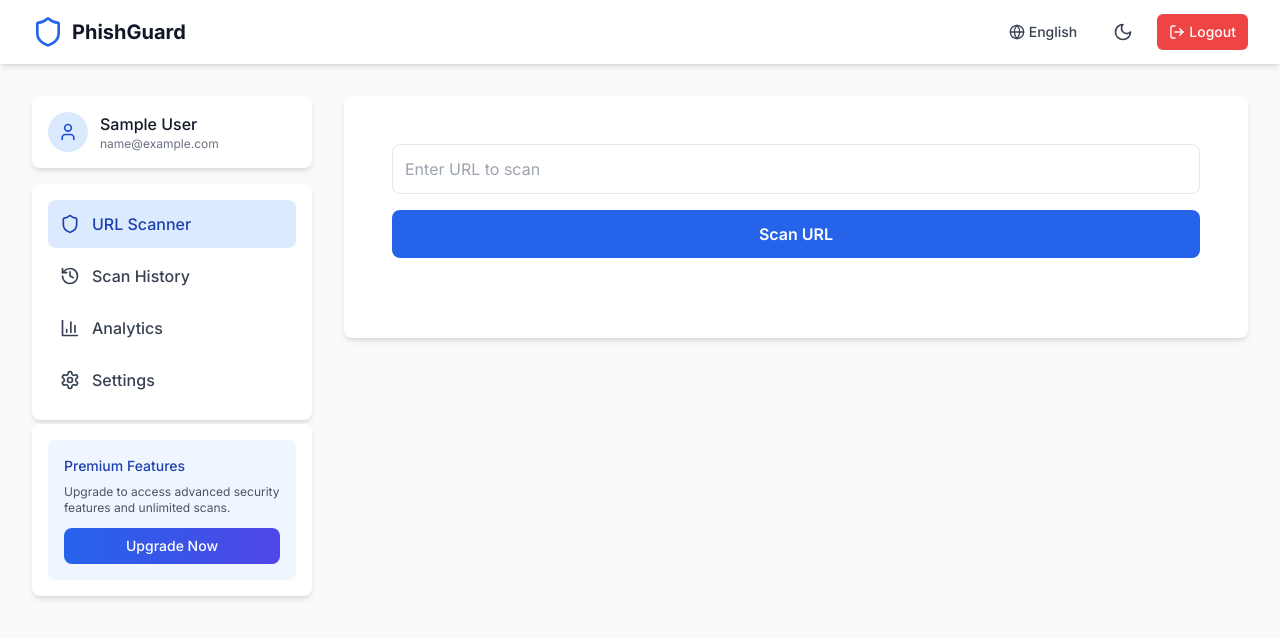
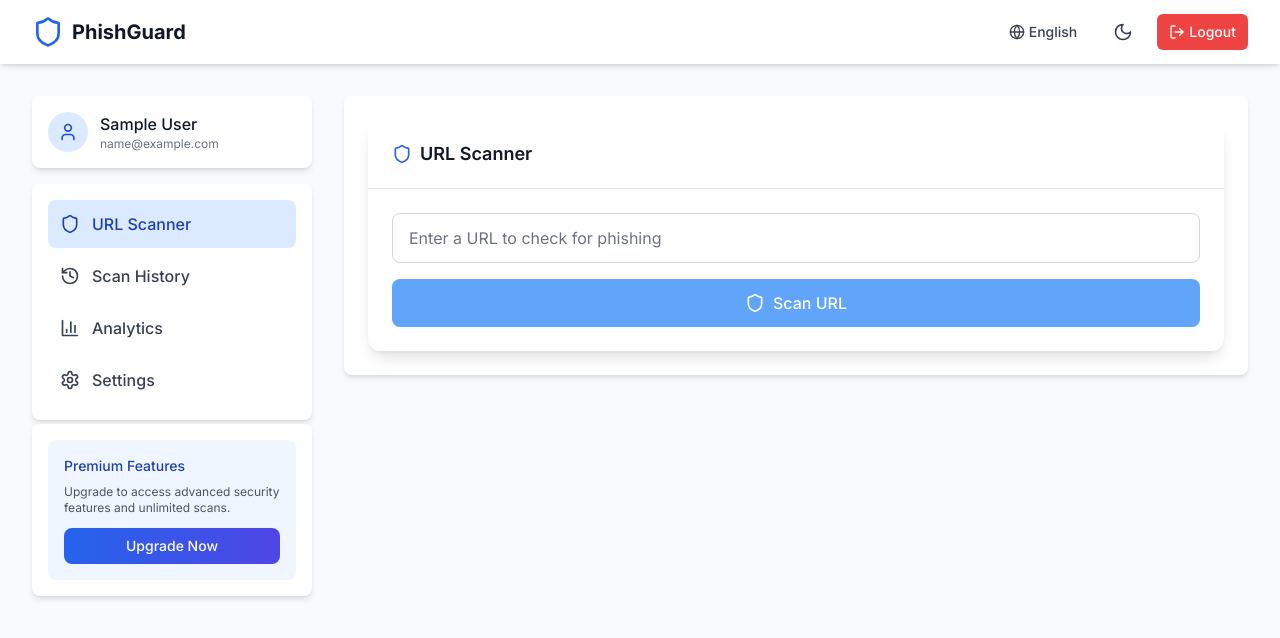
Before and after one commit to uynphm/phishing-detection-tool, a React (Vite) app: page /dashboard in a window 1280 px wide. Shown: the top 638 px of the page. Built offline with nearby package versions, Linux system fonts and the light colour scheme; sample sign-in values are in the browser's storage.

Commit message:
Handling preflight for every api call, and test scan url

```diff
--- a/src/components/UrlScanner.tsx
+++ b/src/components/UrlScanner.tsx
@@ -1,309 +1,204 @@
-import React, { useState } from 'react';
-import { useAuth } from '../contexts/AuthContext';
-import axios from 'axios';
-import { FaShieldAlt, FaExclamationTriangle, FaCheckCircle, FaInfoCircle } from 'react-icons/fa';
-import { motion } from 'framer-motion';
+import { useState } from 'react';
+import { AlertTriangle, CheckCircle, Shield, Copy, Loader2 } from 'lucide-react';
+import { useTheme } from '../contexts/ThemeContext';
 
-interface ScanResult {
-  is_phishing: boolean;
-  probability: number;
-  confidence: number;
+type ScanResult = {
+  url: string;
+  safe: boolean;
   score: number;
-  model_predictions: {
-    bert: boolean;
+  threats: string[];
+  timestamp: string;
 };
-  model_probabilities: {
-    bert: number;
-  };
-  is_suspicious: boolean;
-}
 
-interface AxiosErrorResponse {
-  code?: string;
-  response?: {
-    status?: number;
-    data?: {
-      detail?: string;
-    };
-  };
-}
-
-interface ErrorResponse {
-  detail: string;
-}
-
-const UrlScanner: React.FC = () => {
+const UrlScanner = () => {
+  const { darkMode } = useTheme();
   const [url, setUrl] = useState('');
-  const [isLoading, setIsLoading] = useState(false);
+  const [isScanning, setIsScanning] = useState(false);
   const [result, setResult] = useState<ScanResult | null>(null);
-  const [error, setError] = useState<string | null>(null);
-  const [currentStage, setCurrentStage] = useState<'idle' | 'preparing' | 'analyzing' | 'complete'>('idle');
-  const [retryCount, setRetryCount] = useState(0);
-  const { user } = useAuth();
+  const [copied, setCopied] = useState(false);
 
   const handleSubmit = async (e: React.FormEvent) => {
     e.preventDefault();
-    setIsLoading(true);
-    setError(null);
+    if (!url.trim()) return;
+
+    setIsScanning(true);
     setResult(null);
-    setCurrentStage('preparing');
 
       try {
-      // Validate URL format
-      if (!url.match(/^https?:\/\/.+/)) {
-        throw new Error('Please enter a valid URL starting with http:// or https://');
+        const response = await fetch('http://localhost:5001/api/scan-url', {
+          method: 'POST',
+          credentials: 'include',
+          headers: {'Content-Type': 'application/json'},
+          body: JSON.stringify({ url })
+        });
+
+        if (!response.ok) {
+          throw new Error('Server responsed with error!')
         }
+        // Structure of response
+        // {
+        //   "url": url,
+        //   "score": 90,
+        //   "threats": ["URL safe"]
+        // }
+        const data = await response.json();
+        console.log("Scan response:", response);
 
-      // Simulate stages for better UX
-      const stages = ['preparing', 'analyzing', 'complete'];
-      for (const stage of stages) {
-        setCurrentStage(stage as any);
-        await new Promise(resolve => setTimeout(resolve, 800));
-      }
+        const result: ScanResult = {
+          url,
+          safe: data.score > 0.3,
+          score: data.score,
+          threats: data.threats,
+          timestamp: new Date().toISOString()
+        };
 
-      const response = await axios.post<ScanResult | ErrorResponse>(
-        'http://127.0.0.1:5000/api/detect-phishing',
-        { url },
-        {
-          headers: {
-            'Content-Type': 'application/json',
-            'Accept': 'application/json'
-          },
-          timeout: 15000,
-          validateStatus: (status) => status < 500
-        }
-      );
-
-      if (response.status === 200 && 'is_phishing' in response.data) {
-        setResult(response.data as ScanResult);
-        setRetryCount(0);
-
-        // Save to history if user is logged in
-        if (user) {
-          try {
-            await axios.post(
-              'http://127.0.0.1:5000/api/save-scan',
-              {
+        setResult(result);
+      } catch (error) {
+        console.error('Error scanning URL:', error);
+        setResult({
           url,
-                result: response.data,
-                userId: user.id
-              },
-              {
-                headers: {
-                  'Content-Type': 'application/json',
-                  'Authorization': `Bearer ${localStorage.getItem('token')}`
-                }
-              }
-            );
-          } catch (error) {
-            console.error('Failed to save scan to history:', error);
-          }
-        }
-      } else {
-        const errorData = response.data as ErrorResponse;
-        throw new Error(errorData.detail || 'Failed to analyze URL');
-      }
-    } catch (error) {
-      const axiosError = error as AxiosErrorResponse;
-
-      // Handle network errors
-      if (!axiosError.response) {
-        if (retryCount < 3) {
-          setRetryCount(prev => prev + 1);
-          setError(`Network error. Retrying... (${retryCount + 1}/3)`);
-          setTimeout(() => handleSubmit(e), 2000); // Retry after 2 seconds
-          return;
-        } else {
-          setError('Network error. Please check your internet connection and try again.');
-        }
-      } else if (axiosError.code === 'ECONNABORTED') {
-        setError('The request timed out. Please try again.');
-      } else if (axiosError.response?.status === 404) {
-        setError('The scanning service is currently unavailable. Please try again later.');
-      } else if (axiosError.response?.status === 400) {
-        setError(axiosError.response?.data?.detail || 'Invalid URL format. Please check and try again.');
-      } else if (axiosError.response?.status === 500) {
-        setError('An error occurred while analyzing the URL. Please try again later.');
-      } else if (error instanceof Error) {
-        setError(error.message);
-      } else {
-        setError('An unexpected error occurred. Please try again.');
-      }
-      console.error('Error details:', error);
+          safe: false,
+          score: 0,
+          threats: ['Server error or threat undetected!'],
+          timestamp: new Date().toISOString()
+        });
     } finally {
-      setIsLoading(false);
-      setCurrentStage('idle');
+      setIsScanning(false);
     }
   };
 
-  const getStageProgress = () => {
-    switch (currentStage) {
-      case 'preparing': return 30;
-      case 'analyzing': return 70;
-      case 'complete': return 100;
-      default: return 0;
-    }
-  };
-
-  const getSafetyLevel = (score: number) => {
-    if (score >= 80) return { level: 'High', color: 'text-green-500', bg: 'bg-green-100' };
-    if (score >= 60) return { level: 'Medium', color: 'text-yellow-500', bg: 'bg-yellow-100' };
-    return { level: 'Low', color: 'text-red-500', bg: 'bg-red-100' };
-  };
-
-  const getRecommendations = (result: ScanResult) => {
-    const recommendations = [];
-
-    if (result.is_phishing) {
-      recommendations.push('Do not enter any personal information on this website');
-      recommendations.push('Do not click on any links or download files');
-      recommendations.push('Report this URL to your organization\'s IT security team');
-    } else if (result.is_suspicious) {
-      recommendations.push('Exercise caution when entering personal information');
-      recommendations.push('Verify the website\'s authenticity through official channels');
-      recommendations.push('Use two-factor authentication if available');
-    } else {
-      recommendations.push('The website appears to be safe');
-      recommendations.push('Still, always be cautious with personal information');
-      recommendations.push('Keep your browser and security software up to date');
-    }
-
-    return recommendations;
+  const copyToClipboard = () => {
+    navigator.clipboard.writeText(url);
+    setCopied(true);
+    setTimeout(() => setCopied(false), 2000);
   };
 
   return (
-    <div className="max-w-4xl mx-auto p-6">
-      <form onSubmit={handleSubmit} className="mb-8">
-        <div className="flex flex-col space-y-4">
+    <div className={`rounded-xl shadow-lg overflow-hidden ${darkMode ? 'bg-gray-800' : 'bg-white'}`}>
+      <div className={`px-6 py-5 border-b ${darkMode ? 'border-gray-700' : 'border-gray-200'}`}>
+        <div className="flex items-center space-x-2">
+          <Shield className={`h-5 w-5 ${darkMode ? 'text-blue-400' : 'text-blue-600'}`} />
+          <h2 className={`text-lg font-semibold ${darkMode ? 'text-white' : 'text-gray-900'}`}>URL Scanner</h2>
+        </div>
+      </div>
+
+      <div className="p-6">
+        <form onSubmit={handleSubmit} className="space-y-4">
+          <div className="relative">
             <input
-            type="url"
+              type="text"
               value={url}
               onChange={(e) => setUrl(e.target.value)}
-            placeholder="Enter URL to scan"
-            className="p-3 border rounded-lg focus:ring-2 focus:ring-blue-500 focus:border-blue-500"
-            required
+              placeholder="Enter a URL to check for phishing"
+              className={`w-full px-4 py-3 rounded-lg border ${
+                darkMode
+                  ? 'bg-gray-700 border-gray-600 text-white placeholder-gray-400'
+                  : 'bg-white border-gray-300 text-gray-900 placeholder-gray-500'
+              } focus:outline-none focus:ring-2 focus:ring-blue-500`}
             />
+            {url && (
               <button
-            type="submit"
-            disabled={isLoading}
-            className={`p-3 rounded-lg text-white font-semibold ${
-              isLoading ? 'bg-gray-400' : 'bg-blue-600 hover:bg-blue-700'
+                type="button"
+                onClick={copyToClipboard}
+                className={`absolute right-2 top-1/2 transform -translate-y-1/2 p-2 rounded-full ${
+                  darkMode ? 'hover:bg-gray-600' : 'hover:bg-gray-100'
                 }`}
               >
-            {isLoading ? 'Scanning...' : 'Scan URL'}
+                {copied ? (
+                  <CheckCircle className="h-4 w-4 text-green-500" />
+                ) : (
+                  <Copy className={`h-4 w-4 ${darkMode ? 'text-gray-400' : 'text-gray-500'}`} />
+                )}
               </button>
-        </div>
-      </form>
-
-      {isLoading && (
-        <div className="mb-8">
-          <div className="w-full bg-gray-200 rounded-full h-2.5">
-            <motion.div
-              className="bg-blue-600 h-2.5 rounded-full"
-              initial={{ width: 0 }}
-              animate={{ width: `${getStageProgress()}%` }}
-              transition={{ duration: 0.5 }}
-            />
-          </div>
-          <p className="text-sm text-gray-600 mt-2">
-            {currentStage === 'preparing' && 'Preparing URL analysis...'}
-            {currentStage === 'analyzing' && 'Analyzing URL for potential threats...'}
-            {currentStage === 'complete' && 'Analysis complete!'}
-          </p>
-        </div>
-      )}
-
-      {error && (
-        <div className="p-4 mb-4 text-red-700 bg-red-100 rounded-lg">
-          <FaExclamationTriangle className="inline-block mr-2" />
-          {error}
-        </div>
-      )}
-
-      {result && (
-        <motion.div
-          initial={{ opacity: 0, y: 20 }}
-          animate={{ opacity: 1, y: 0 }}
-          className="bg-white rounded-lg shadow-lg p-6"
-        >
-          <div className="flex items-center justify-between mb-6">
-            <h2 className="text-2xl font-bold">
-              {result.is_phishing ? '⚠️ Unsafe URL Detected' : '✅ Safe URL'}
-            </h2>
-            {result.is_phishing ? (
-              <FaExclamationTriangle className="text-red-500 text-3xl" />
-            ) : (
-              <FaCheckCircle className="text-green-500 text-3xl" />
             )}
           </div>
 
-          <div className="grid grid-cols-1 md:grid-cols-2 gap-6">
-            <div className="space-y-4">
-              <div>
-                <h3 className="font-semibold mb-2">Safety Assessment</h3>
-                <div className="w-full bg-gray-200 rounded-full h-2.5">
+          <button
+            type="submit"
+            disabled={isScanning || !url.trim()}
+            className={`w-full flex items-center justify-center space-x-2 px-4 py-3 rounded-lg font-medium text-white ${
+              isScanning || !url.trim()
+                ? 'bg-blue-400 cursor-not-allowed'
+                : 'bg-blue-600 hover:bg-blue-700'
+            } transition-colors duration-150`}
+          >
+            {isScanning ? (
+              <>
+                <Loader2 className="h-5 w-5 animate-spin" />
+                <span>Scanning...</span>
+              </>
+            ) : (
+              <>
+                <Shield className="h-5 w-5" />
+                <span>Scan URL</span>
+              </>
+            )}
+          </button>
+        </form>
+
+        {result && (
+          <div className={`mt-6 p-4 rounded-lg ${
+            result.safe
+              ? darkMode ? 'bg-green-900/20 border border-green-800' : 'bg-green-50 border border-green-200'
+              : darkMode ? 'bg-red-900/20 border border-red-800' : 'bg-red-50 border border-red-200'
+          }`}>
+            <div className="flex items-start space-x-3">
+              {result.safe ? (
+                <CheckCircle className="h-5 w-5 text-green-500 mt-0.5" />
+              ) : (
+                <AlertTriangle className="h-5 w-5 text-red-500 mt-0.5" />
+              )}
+
+              <div className="flex-1">
+                <h3 className={`font-medium ${
+                  result.safe
+                    ? darkMode ? 'text-green-400' : 'text-green-800'
+                    : darkMode ? 'text-red-400' : 'text-red-800'
+                }`}>
+                  {result.safe ? 'Safe URL Detected' : 'Warning: Potential Phishing URL'}
+                </h3>
+
+                <p className={`mt-1 text-sm ${darkMode ? 'text-gray-300' : 'text-gray-600'}`}>
+                  {result.safe
+                    ? 'This URL appears to be legitimate and safe to visit.'
+                    : 'This URL shows characteristics commonly associated with phishing attempts.'}
+                </p>
+
+                <div className="mt-3">
+                  <div className="text-xs font-medium">
+                    Trust Score: {result.score}/100
+                  </div>
+                  <div className="mt-1 h-2 w-full bg-gray-300 rounded-full overflow-hidden">
                     <div
-                    className={`h-2.5 rounded-full ${
-                      result.score >= 80 ? 'bg-green-500' :
-                      result.score >= 60 ? 'bg-yellow-500' : 'bg-red-500'
+                      className={`h-full ${
+                        result.score > 80 ? 'bg-green-500' :
+                        result.score > 60 ? 'bg-yellow-500' : 'bg-red-500'
                       }`}
                       style={{ width: `${result.score}%` }}
                     />
                   </div>
-                <div className="flex justify-between items-center mt-1">
-                  <p className="text-sm text-gray-600">Safety Score: {result.score}%</p>
-                  <span className={`text-sm font-medium ${getSafetyLevel(result.score).color}`}>
-                    {getSafetyLevel(result.score).level} Safety
-                  </span>
-                </div>
                 </div>
 
-              <div>
-                <h3 className="font-semibold mb-2">Analysis Details</h3>
-                <div className="space-y-2">
-                  <div className="flex justify-between items-center">
-                    <span>BERT Model Prediction:</span>
-                    <span className={result.model_predictions.bert ? 'text-red-500' : 'text-green-500'}>
-                      {result.model_predictions.bert ? 'Unsafe' : 'Safe'}
-                    </span>
-                  </div>
-                  <div className="flex justify-between items-center">
-                    <span>Confidence Level:</span>
-                    <span className="text-blue-500">
-                      {(result.confidence * 100).toFixed(1)}%
-                    </span>
-                  </div>
-                </div>
-              </div>
-            </div>
-
-            <div className="space-y-4">
-              <div>
-                <h3 className="font-semibold mb-2">Recommendations</h3>
-                <ul className="space-y-2">
-                  {getRecommendations(result).map((rec, index) => (
-                    <li key={index} className="flex items-start space-x-2">
-                      <FaInfoCircle className="text-blue-500 mt-1 flex-shrink-0" />
-                      <span className="text-sm text-gray-700">{rec}</span>
+                {!result.safe && result.threats.length > 0 && (
+                  <div className="mt-3">
+                    <h4 className={`text-sm font-medium ${darkMode ? 'text-white' : 'text-gray-900'}`}>
+                      Detected Threats:
+                    </h4>
+                    <ul className="mt-1 space-y-1">
+                      {result.threats.map((threat, index) => (
+                        <li key={index} className={`text-xs flex items-center space-x-1 ${darkMode ? 'text-gray-300' : 'text-gray-700'}`}>
+                          <span>•</span>
+                          <span>{threat}</span>
                         </li>
                       ))}
-                </ul>
-              </div>
-
-              {result.is_suspicious && (
-                <div className="p-4 bg-yellow-50 border border-yellow-200 rounded-lg">
-                  <h3 className="font-semibold text-yellow-800 mb-2">⚠️ Suspicious Patterns Detected</h3>
-                  <ul className="list-disc list-inside text-sm text-yellow-700">
-                    <li>Unusual domain structure</li>
-                    <li>Suspicious keywords present</li>
-                    <li>Mixed protocol usage</li>
                     </ul>
                   </div>
                 )}
               </div>
             </div>
-        </motion.div>
+          </div>
         )}
+      </div>
     </div>
   );
 };
```
Also changed, not shown: 1 other file (tests, documents, lock files or other folders). Lines whose indentation alone changed are shown as unchanged.
